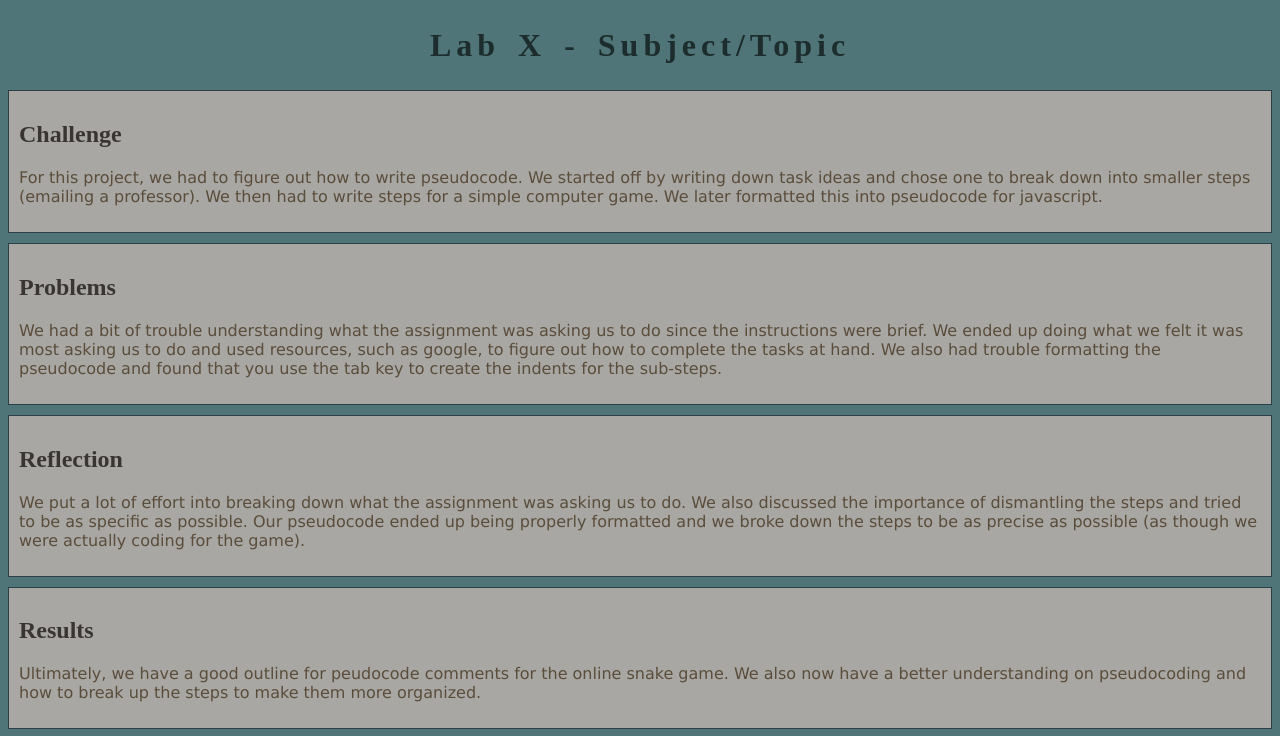
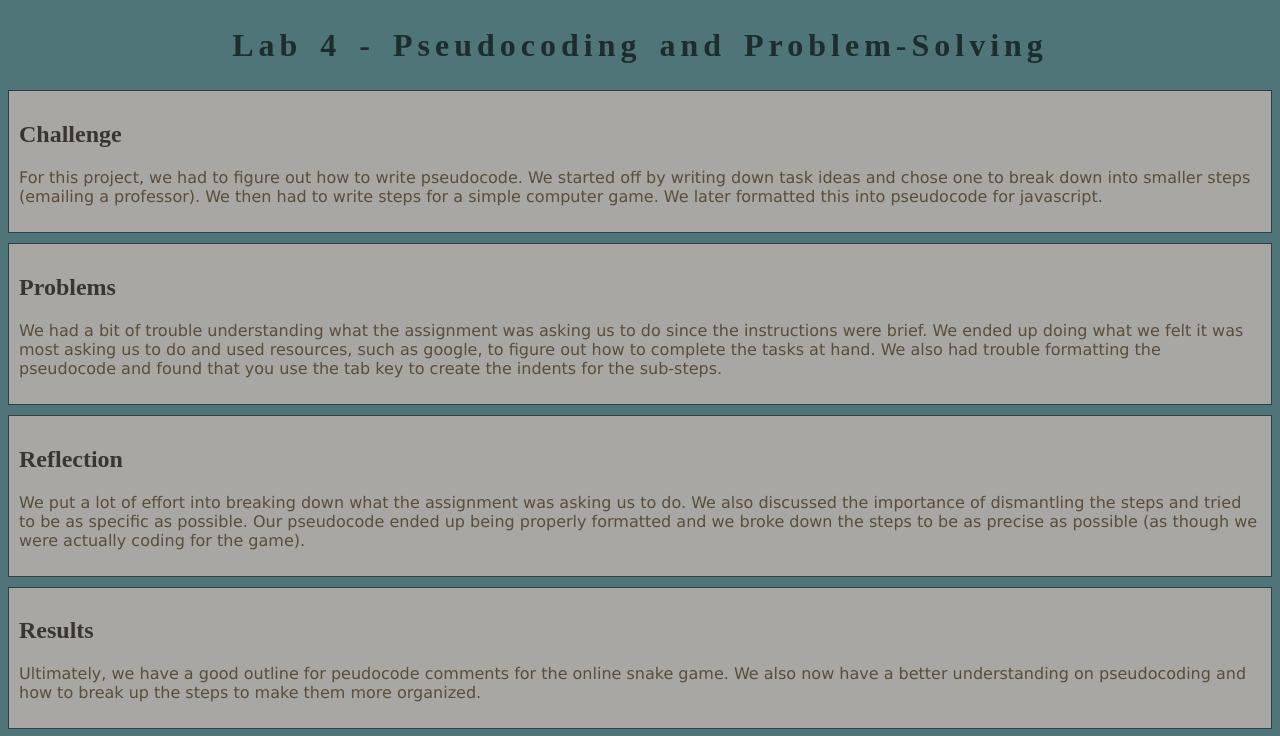
Before and after one commit to ggzell707/ART-101, a plain HTML site: page lab4/index.html in a window 1280 px wide. Shown: the top 736 px of the page. Drawn offline with nearby package versions, Linux system fonts and the light colour scheme.

Commit message:
Title lab 4

```diff
--- a/lab4/index.html
+++ b/lab4/index.html
@@ -2,7 +2,7 @@
 <html>
 <head>
 	<!-- This title is used for tabs and bookmarks -->
-	<title>Lab X - Subject/Topic</title>
+	<title>Lab 4 - Pseudocoding and Problem-Solving</title>
 
 	<!-- Use UTF character set, a good idea with any webpage -->
   	<meta charset="UTF-8" />
@@ -20,7 +20,7 @@
 	<!-- Style this page by changing the CSS in ../css/site.css or css/lab.css -->
 	<main id="content">
 		<section>
-			<h1>Lab X - Subject/Topic</h1>
+			<h1>Lab 4 - Pseudocoding and Problem-Solving</h1>
 			<div class="minor-section">
 					<h2>Challenge</h2>
 					<p>For this project, we had to figure out how to write pseudocode. We started off by writing down task ideas and chose one to break down into smaller steps (emailing a professor). We then had to write steps for a simple computer game. We later formatted this into pseudocode for javascript.
```
